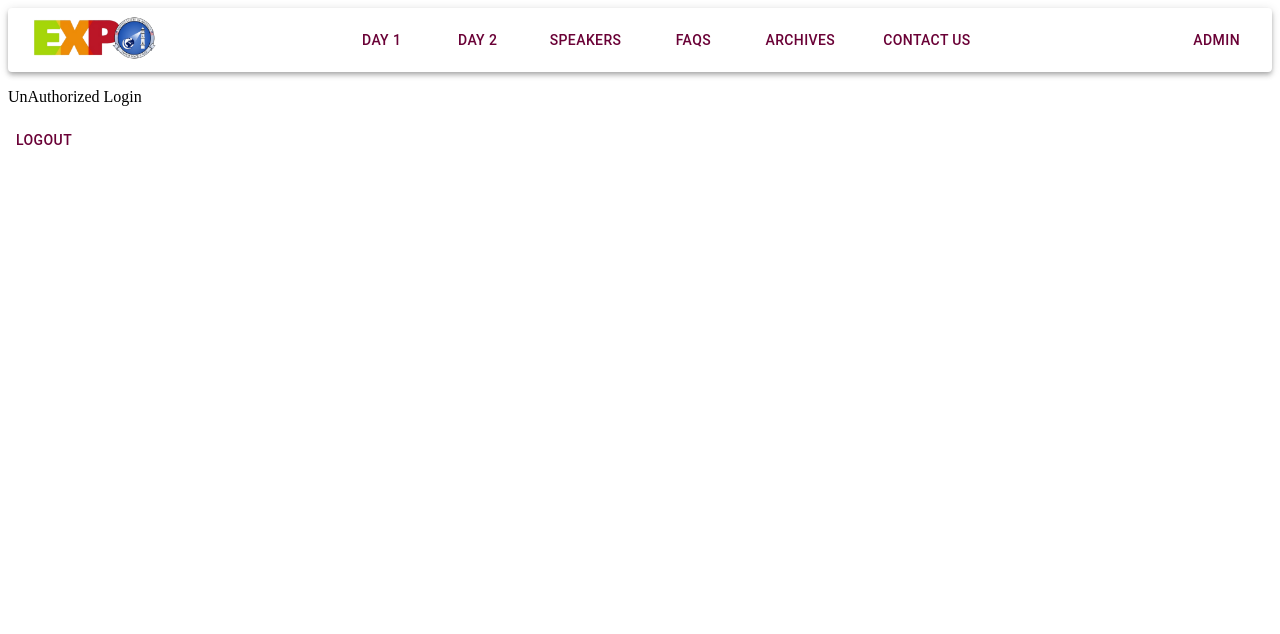
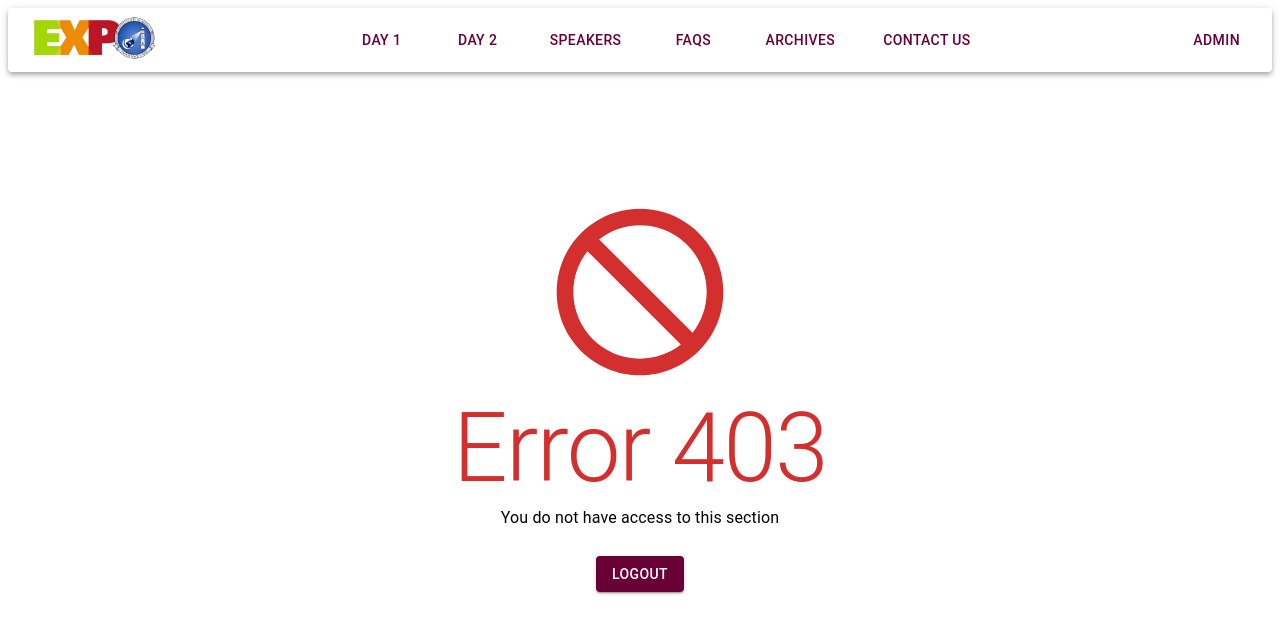
Before and after one commit to tofik-khan/wn-expo, a React (Vite) app: page /403 in a window 1280 px wide. Shown: the top 634 px of the page. Built offline with nearby package versions, Linux system fonts and the light colour scheme; no server answers; some icons are missing.

Commit message:
Create a 403 page

```diff
--- a/src/pages/403.tsx
+++ b/src/pages/403.tsx
@@ -1,5 +1,6 @@
 import { useAuth0 } from "@auth0/auth0-react";
-import { Button } from "@mui/material";
+import { Button, Container, Typography } from "@mui/material";
+import { DoNotDisturb } from "@mui/icons-material";
 
 export const Page403 = () => {
   const { logout } = useAuth0();
@@ -12,8 +13,26 @@ export const Page403 = () => {
   };
   return (
     <>
-      <p>UnAuthorized Login</p>
-      <Button onClick={handleLogout}>Logout</Button>
+      <Container
+        sx={{
+          display: "flex",
+          justifyContent: "center",
+          height: "80vh",
+          alignItems: "center",
+          flexDirection: "column",
+        }}
+      >
+        <DoNotDisturb sx={{ width: "200px", height: "200px" }} color="error" />
+        <Typography variant="h1" color="error">
+          Error 403
+        </Typography>
+        <Typography variant="subtitle1">
+          You do not have access to this section
+        </Typography>
+        <Button sx={{ mt: 3 }} variant="contained" onClick={handleLogout}>
+          Logout
+        </Button>
+      </Container>
     </>
-  )
-}
+  );
+};
```
